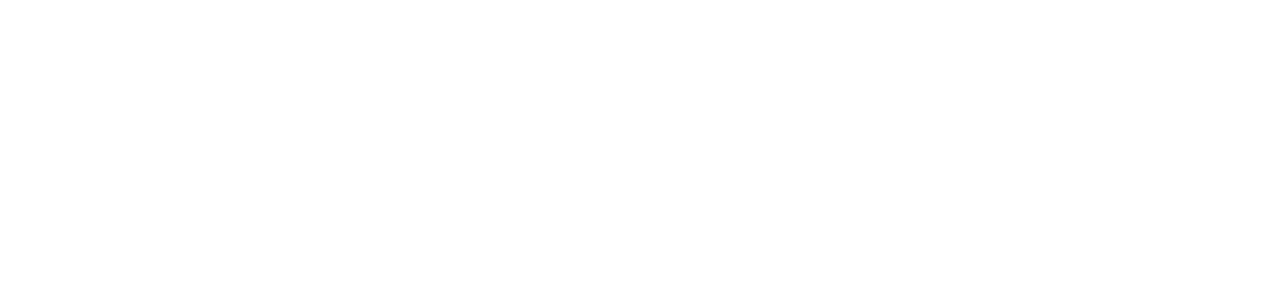
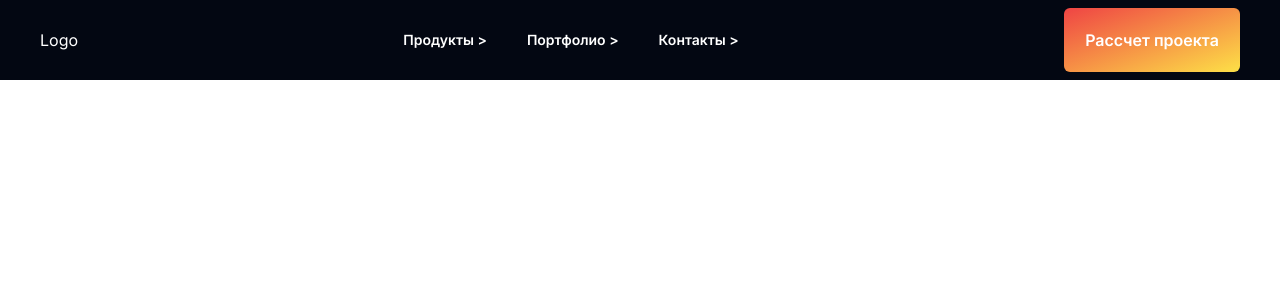
Before and after one commit to asianParadissseee/ig-group, a React (Vite) app: page / in a window 1280 px wide. Shown: the top 300 px of the page. Built offline with nearby package versions, Linux system fonts and the light colour scheme; the HTML template or start-up script is replaced by a standard one.

Commit message:
add navbar

```diff
--- a/src/app.tsx
+++ b/src/app.tsx
@@ -1,10 +1,13 @@
 import { BrowserRouter } from 'react-router-dom';
 import AppRouter from './router/app-router.tsx';
+import BaseLayout from './layouts/base-layout.tsx';
 
 const App = () => {
   return (
     <BrowserRouter>
-      <AppRouter />
+      <BaseLayout>
+        <AppRouter />
+      </BaseLayout>
     </BrowserRouter>
   );
 };
--- a/src/atoms/app-button.tsx
+++ b/src/atoms/app-button.tsx
@@ -17,17 +17,17 @@
 }
 
 interface AppButtonProps extends ButtonHTMLAttributes<HTMLButtonElement> {
-  size?: AppButtonSize;
-  align?: AppButtonAlign;
-  backgroundColor?: AppButtonSizeBackgroundColor;
+  size: AppButtonSize;
+  align: AppButtonAlign;
+  backgroundColor: AppButtonSizeBackgroundColor;
   children: ReactNode;
-  border?: boolean;
+  radius: boolean;
 }
 
 const AppButton: FC<AppButtonProps> = memo((props) => {
-  const { children, size, align, backgroundColor, border, ...otherProps } = props;
+  const { children, size, align, backgroundColor, radius, ...otherProps } = props;
   return (
-    <button className={`${size} ${align} ${backgroundColor} ${border ? 'rounded-md' : ''} text-white font-semibold`} {...otherProps}>
+    <button className={`${size} ${align} ${backgroundColor} ${radius ? 'rounded-md' : ''} text-white font-semibold`} {...otherProps}>
       {children}
     </button>
   );
--- a/src/atoms/app-logo.tsx
+++ b/src/atoms/app-logo.tsx
@@ -1,5 +1,5 @@
 const AppLogo = () => {
-  return <div></div>;
+  return <div className={"text-white"}>Logo</div>;
 };
 
 export default AppLogo;
--- a/src/organisms/navbar.tsx
+++ b/src/organisms/navbar.tsx
@@ -1,5 +1,97 @@
+import AppLogo from '../atoms/app-logo.tsx';
+import AppButton, { AppButtonAlign, AppButtonSize, AppButtonSizeBackgroundColor } from '../atoms/app-button.tsx';
+import { Fragment } from 'react';
+import AppText, { AppTextColor, AppTextSize, AppTextWeight } from '../atoms/app-text.tsx';
+
 const Navbar = () => {
-  return <div></div>;
+
+
+  interface ISubMenu {
+    path?: string,
+    link: string
+  }
+
+  interface NavItems {
+    title: string;
+    subMenu?: ISubMenu[];
+  }
+
+  const navItems: NavItems[] = [
+    {
+      title: 'Продукты',
+      subMenu: [
+        {
+          link: 'ИИ решение',
+          path: '/',
+        }, {
+          link: 'ИИ решение',
+          path: '/',
+        }, {
+          link: 'ИИ решение',
+          path: '/',
+        },
+      ],
+    }, {
+      title: 'Портфолио',
+      subMenu: [
+        {
+          link: 'ИИ решение',
+          path: '/',
+        }, {
+          link: 'ИИ решение',
+          path: '/',
+        }, {
+          link: 'ИИ решение',
+          path: '/',
+        },
+      ],
+    }, {
+      title: 'Контакты',
+      subMenu: [
+        {
+          link: 'ИИ решение',
+          path: '/',
+        }, {
+          link: 'ИИ решение',
+          path: '/',
+        }, {
+          link: 'ИИ решение',
+          path: '/',
+        },
+      ],
+    },
+  ];
+
+
+  return (
+    <header className="flex justify-between items-center bg-gray-950 max-w-full px-10 h-20">
+      <AppLogo />
+      <nav>
+        <ul className="flex gap-10">
+          {
+            navItems.map((item, id) => (
+              <Fragment key={id}>
+                <AppText
+                  color={AppTextColor.LIGHT}
+                  size={AppTextSize.L}
+                  weight={AppTextWeight.L}
+                >
+                  {item.title} {'>'}
+                </AppText>
+              </Fragment>
+            ))
+          }
+        </ul>
+
+      </nav>
+      <AppButton radius
+                 size={AppButtonSize.L}
+                 align={AppButtonAlign.CENTER}
+                 backgroundColor={AppButtonSizeBackgroundColor.GRADIENT}
+      >
+        Рассчет проекта
+      </AppButton>
+    </header>);
 };
 
 export default Navbar;
```
